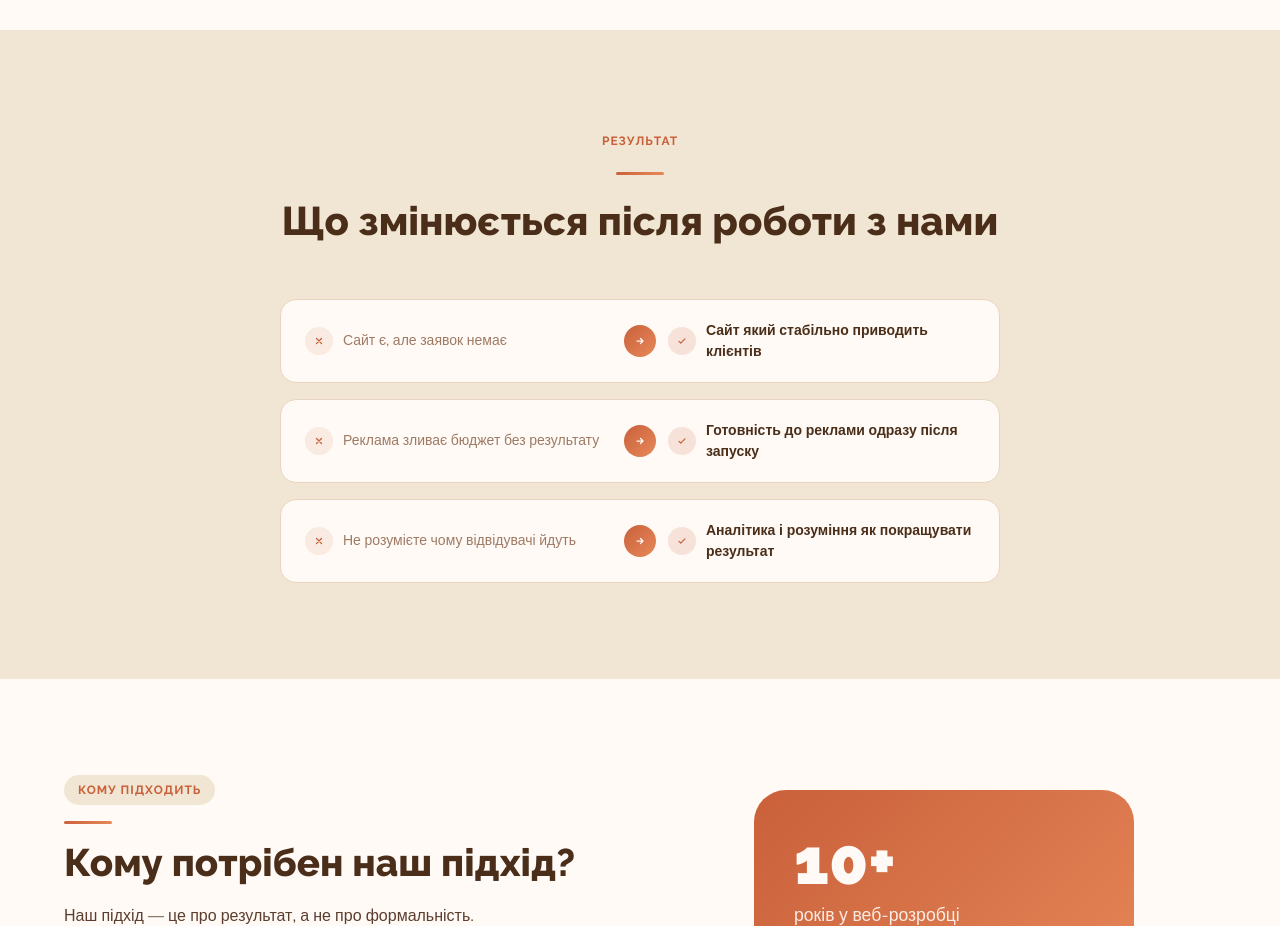
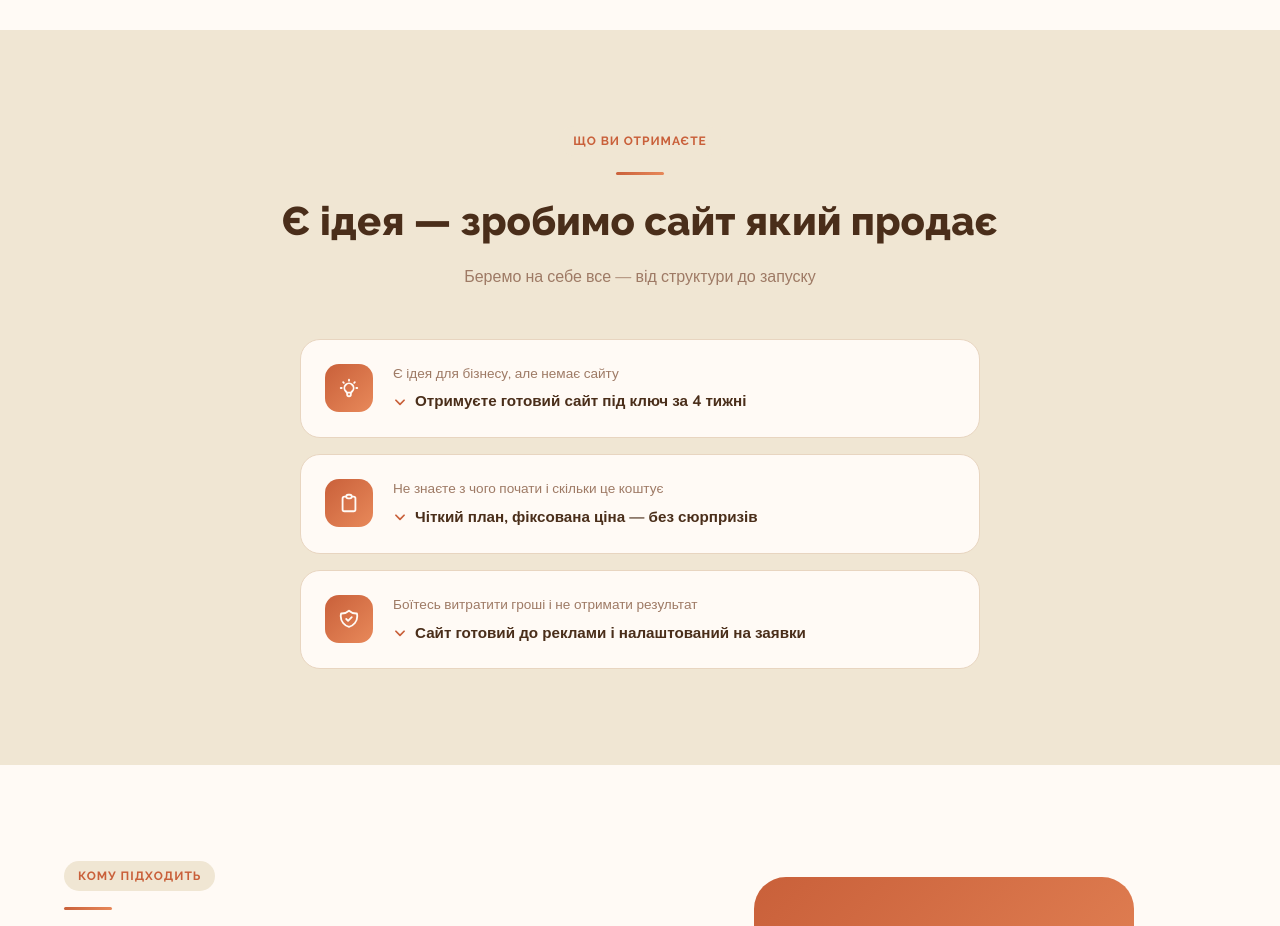
Before and after one commit to nicksolntsev2808/wamsides_landing, a React (Vite) app: page / in a window 1280 px wide. Shown: the part 1620-2546 px from the top of the page. Built offline with nearby package versions, Linux system fonts and the light colour scheme.

Commit message:
Add files via upload

```diff
--- a/src/web/pages/Home.tsx
+++ b/src/web/pages/Home.tsx
@@ -287,16 +287,31 @@ function Solution() {
 function Results() {
   const items = [
     {
-      before: "Сайт є, але заявок немає",
-      after: "Сайт який стабільно приводить клієнтів",
+      pain: "Є ідея для бізнесу, але немає сайту",
+      result: "Отримуєте готовий сайт під ключ за 4 тижні",
+      icon: (
+        <svg width="22" height="22" fill="none" viewBox="0 0 24 24" stroke="currentColor" strokeWidth="2">
+          <path strokeLinecap="round" strokeLinejoin="round" d="M9.663 17h4.673M12 3v1m6.364 1.636l-.707.707M21 12h-1M4 12H3m3.343-5.657l-.707-.707m2.828 9.9a5 5 0 117.072 0l-.548.547A3.374 3.374 0 0014 18.469V19a2 2 0 11-4 0v-.531c0-.895-.356-1.754-.988-2.386l-.548-.547z" />
+        </svg>
+      ),
     },
     {
-      before: "Реклама зливає бюджет без результату",
-      after: "Готовність до реклами одразу після запуску",
+      pain: "Не знаєте з чого почати і скільки це коштує",
+      result: "Чіткий план, фіксована ціна — без сюрпризів",
+      icon: (
+        <svg width="22" height="22" fill="none" viewBox="0 0 24 24" stroke="currentColor" strokeWidth="2">
+          <path strokeLinecap="round" strokeLinejoin="round" d="M9 5H7a2 2 0 00-2 2v12a2 2 0 002 2h10a2 2 0 002-2V7a2 2 0 00-2-2h-2M9 5a2 2 0 002 2h2a2 2 0 002-2M9 5a2 2 0 012-2h2a2 2 0 012 2" />
+        </svg>
+      ),
     },
     {
-      before: "Не розумієте чому відвідувачі йдуть",
-      after: "Аналітика і розуміння як покращувати результат",
+      pain: "Боїтесь витратити гроші і не отримати результат",
+      result: "Сайт готовий до реклами і налаштований на заявки",
+      icon: (
+        <svg width="22" height="22" fill="none" viewBox="0 0 24 24" stroke="currentColor" strokeWidth="2">
+          <path strokeLinecap="round" strokeLinejoin="round" d="M9 12l2 2 4-4m5.618-4.016A11.955 11.955 0 0112 2.944a11.955 11.955 0 01-8.618 3.04A12.02 12.02 0 003 9c0 5.591 3.824 10.29 9 11.622 5.176-1.332 9-6.03 9-11.622 0-1.042-.133-2.052-.382-3.016z" />
+        </svg>
+      ),
     },
   ];
 
@@ -304,43 +319,36 @@ function Results() {
     <section style={{ background: "#F0E6D3", padding: "6rem 0" }}>
       <div className="ws-container">
         <div className="fade-up" style={{ marginBottom: "3rem", textAlign: "center" }}>
-          <span className="ws-tag">Результат</span>
+          <span className="ws-tag">Що ви отримаєте</span>
           <div className="ws-divider" style={{ margin: "1rem auto" }}></div>
           <h2 style={{ fontFamily: "Raleway, sans-serif", fontWeight: 800, fontSize: "clamp(1.8rem, 3.5vw, 2.5rem)", color: "#4A2E1A", marginTop: 0, marginBottom: "0.75rem" }}>
-            Що змінюється після роботи з нами
+            Є ідея — зробимо сайт який продає
           </h2>
+          <p style={{ fontFamily: "Nunito, sans-serif", color: "#9E7A65", fontSize: "1rem", maxWidth: "460px", lineHeight: 1.75, margin: "0 auto" }}>
+            Беремо на себе все — від структури до запуску
+          </p>
         </div>
 
-        <div style={{ display: "flex", flexDirection: "column", gap: "1rem", maxWidth: "720px", margin: "0 auto" }}>
+        <div style={{ display: "flex", flexDirection: "column", gap: "1rem", maxWidth: "680px", margin: "0 auto" }}>
           {items.map((item, i) => (
-            <div key={i} className={`fade-up fade-up-delay-${i + 1}`} style={{ display: "grid", gridTemplateColumns: "1fr auto 1fr", gap: "0.75rem", alignItems: "center", background: "#FFFAF5", borderRadius: "1rem", padding: "1.25rem 1.5rem", border: "1px solid #E8D5C0" }}>
-              {/* Before */}
-              <div style={{ display: "flex", alignItems: "center", gap: "0.625rem" }}>
-                <div style={{ width: "1.75rem", height: "1.75rem", borderRadius: "50%", background: "rgba(201,96,58,0.1)", display: "flex", alignItems: "center", justifyContent: "center", flexShrink: 0 }}>
-                  <svg width="10" height="10" fill="none" viewBox="0 0 24 24" stroke="#C9603A" strokeWidth="3">
-                    <path strokeLinecap="round" strokeLinejoin="round" d="M6 18L18 6M6 6l12 12" />
+            <div key={i} className={`fade-up fade-up-delay-${i + 1}`} style={{ background: "#FFFAF5", borderRadius: "1.25rem", padding: "1.5rem", border: "1px solid #E8D5C0", display: "flex", gap: "1.25rem", alignItems: "flex-start" }}>
+              {/* Icon */}
+              <div style={{ width: "3rem", height: "3rem", borderRadius: "0.875rem", background: "linear-gradient(135deg, #C9603A, #E8895A)", display: "flex", alignItems: "center", justifyContent: "center", color: "#FFFAF5", flexShrink: 0 }}>
+                {item.icon}
+              </div>
+              {/* Content */}
+              <div style={{ flex: 1 }}>
+                <p style={{ fontFamily: "Nunito, sans-serif", fontSize: "0.85rem", color: "#9E7A65", margin: "0 0 0.4rem", lineHeight: 1.5 }}>
+                  {item.pain}
+                </p>
+                <div style={{ display: "flex", alignItems: "center", gap: "0.5rem" }}>
+                  <svg width="14" height="14" fill="none" viewBox="0 0 24 24" stroke="#C9603A" strokeWidth="3" style={{ flexShrink: 0 }}>
+                    <path strokeLinecap="round" strokeLinejoin="round" d="M19 9l-7 7-7-7" />
                   </svg>
+                  <p style={{ fontFamily: "Nunito, sans-serif", fontSize: "0.95rem", fontWeight: 700, color: "#4A2E1A", margin: 0, lineHeight: 1.5 }}>
+                    {item.result}
+                  </p>
                 </div>
-                <p style={{ fontFamily: "Nunito, sans-serif", fontSize: "0.875rem", color: "#9E7A65", margin: 0, lineHeight: 1.5 }}>{item.before}</p>
-              </div>
-
-              {/* Arrow */}
-              <div style={{ display: "flex", alignItems: "center", justifyContent: "center", flexShrink: 0 }}>
-                <div style={{ width: "2rem", height: "2rem", borderRadius: "50%", background: "linear-gradient(135deg, #C9603A, #E8895A)", display: "flex", alignItems: "center", justifyContent: "center" }}>
-                  <svg width="12" height="12" fill="none" viewBox="0 0 24 24" stroke="#FFFAF5" strokeWidth="2.5">
-                    <path strokeLinecap="round" strokeLinejoin="round" d="M13 7l5 5m0 0l-5 5m5-5H6" />
-                  </svg>
-                </div>
-              </div>
-
-              {/* After */}
-              <div style={{ display: "flex", alignItems: "center", gap: "0.625rem" }}>
-                <div style={{ width: "1.75rem", height: "1.75rem", borderRadius: "50%", background: "rgba(201,96,58,0.15)", display: "flex", alignItems: "center", justifyContent: "center", flexShrink: 0 }}>
-                  <svg width="10" height="10" fill="none" viewBox="0 0 24 24" stroke="#C9603A" strokeWidth="3">
-                    <path strokeLinecap="round" strokeLinejoin="round" d="M5 13l4 4L19 7" />
-                  </svg>
-                </div>
-                <p style={{ fontFamily: "Nunito, sans-serif", fontSize: "0.875rem", fontWeight: 600, color: "#4A2E1A", margin: 0, lineHeight: 1.5 }}>{item.after}</p>
               </div>
             </div>
           ))}
```
